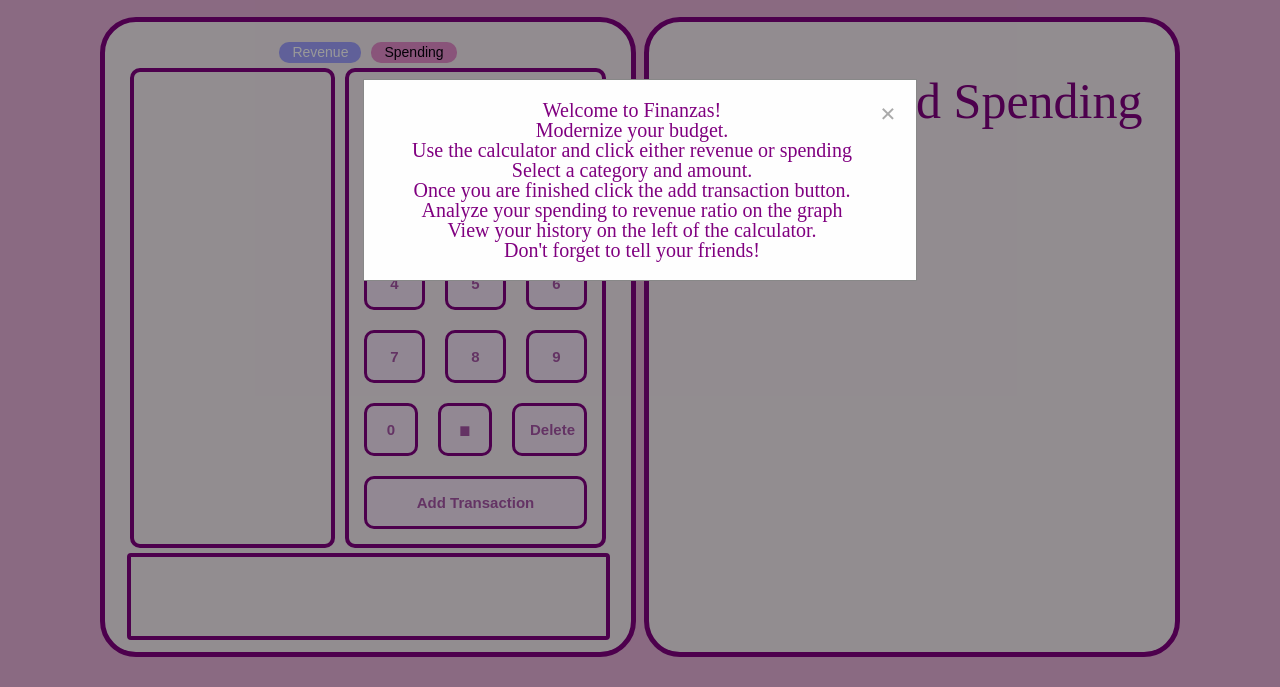
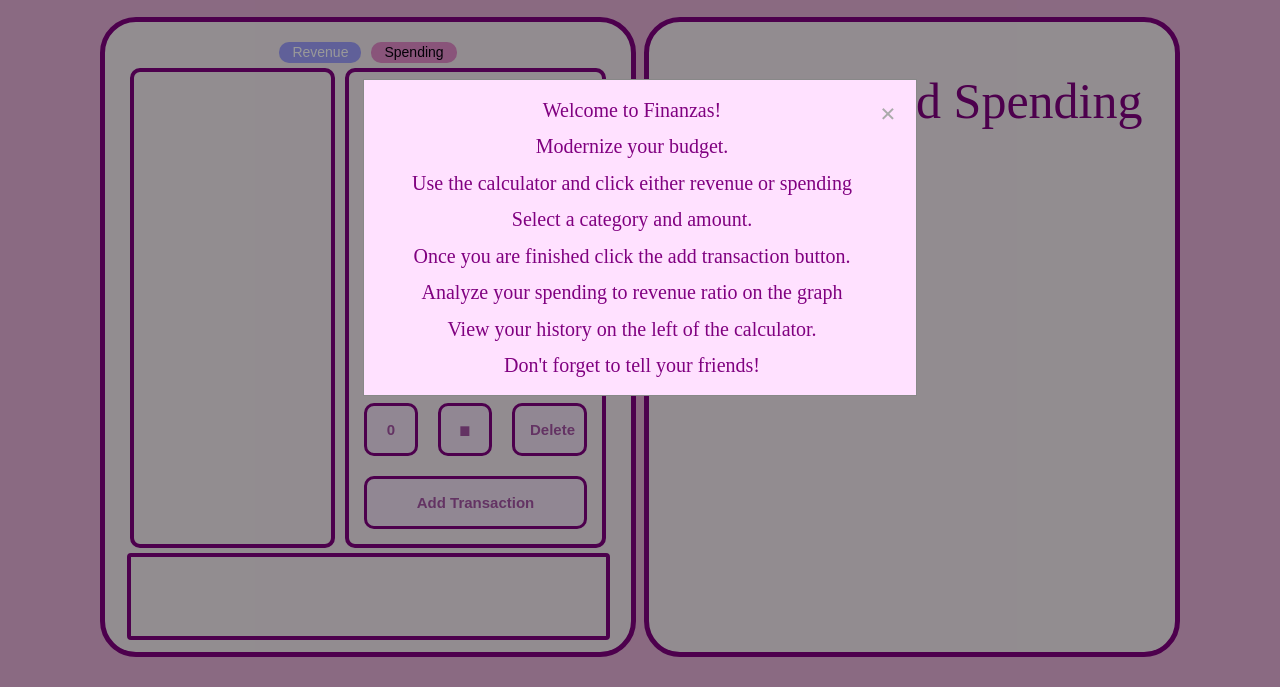
Before and after one commit to janirac/Finanzas, a website built with webpack: page index.html in a window 1280 px wide. Both pictures are taken after a click on the button "Instructions". Shown: the part 113-800 px from the top of the page. Built offline with nearby package versions, Linux system fonts and the light colour scheme; no server answers.

Commit message:
added a little styling to modal

```diff
--- a/src/styles/main.scss
+++ b/src/styles/main.scss
@@ -288,7 +288,7 @@
 
 /* Modal Content/Box */
 .modal-info {
-  background-color: #fefefe;
+  background-color: #ffe1ff;
   margin: 15% auto;
   padding: 20px;
   border: 1px solid #888;
@@ -304,6 +304,8 @@
   color: purple;
   align-content: center;
   align-items: center;
+  height: 275px;
+  justify-content: space-between;
 }
 
 .close {
```
Also changed, not shown: dist/main.css.
